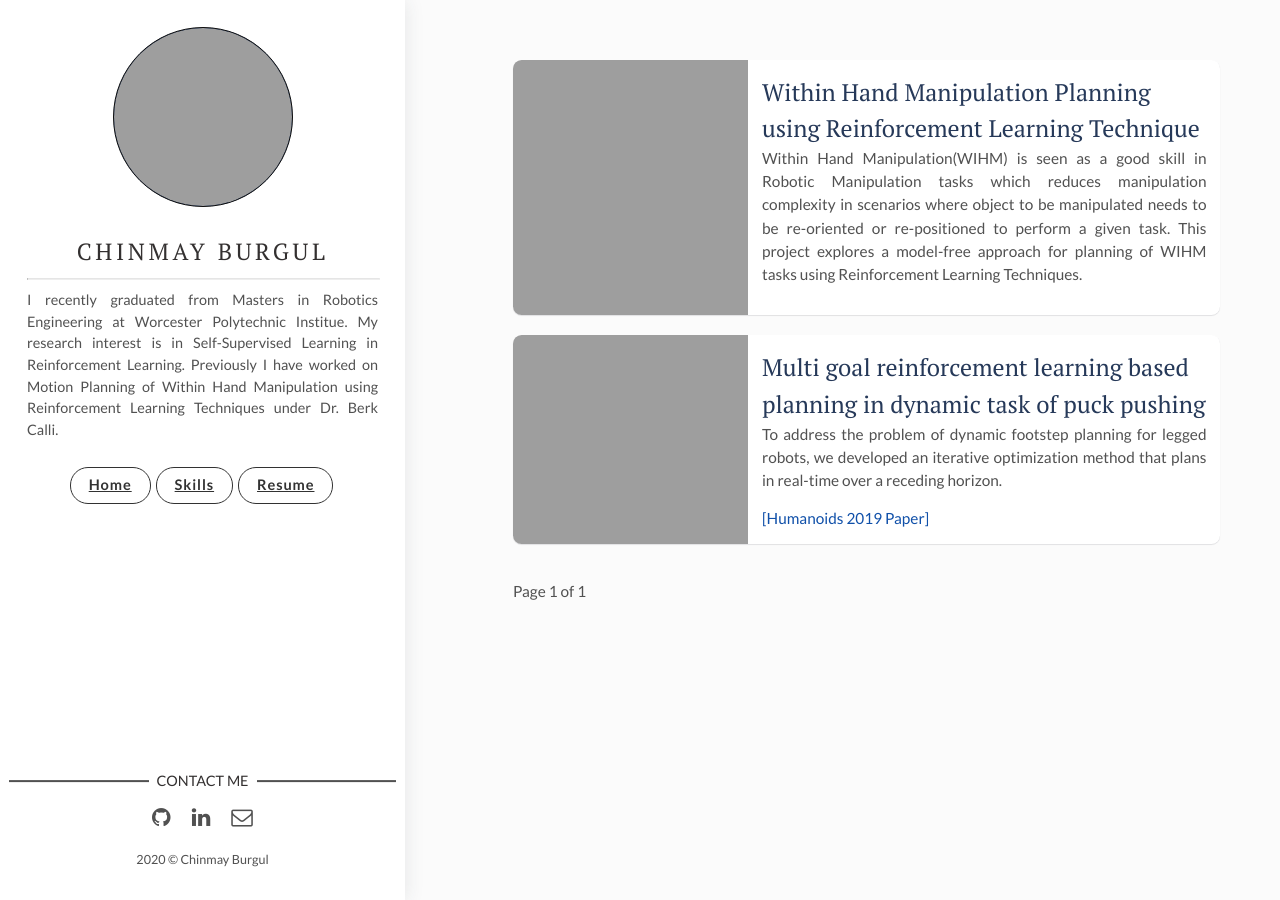
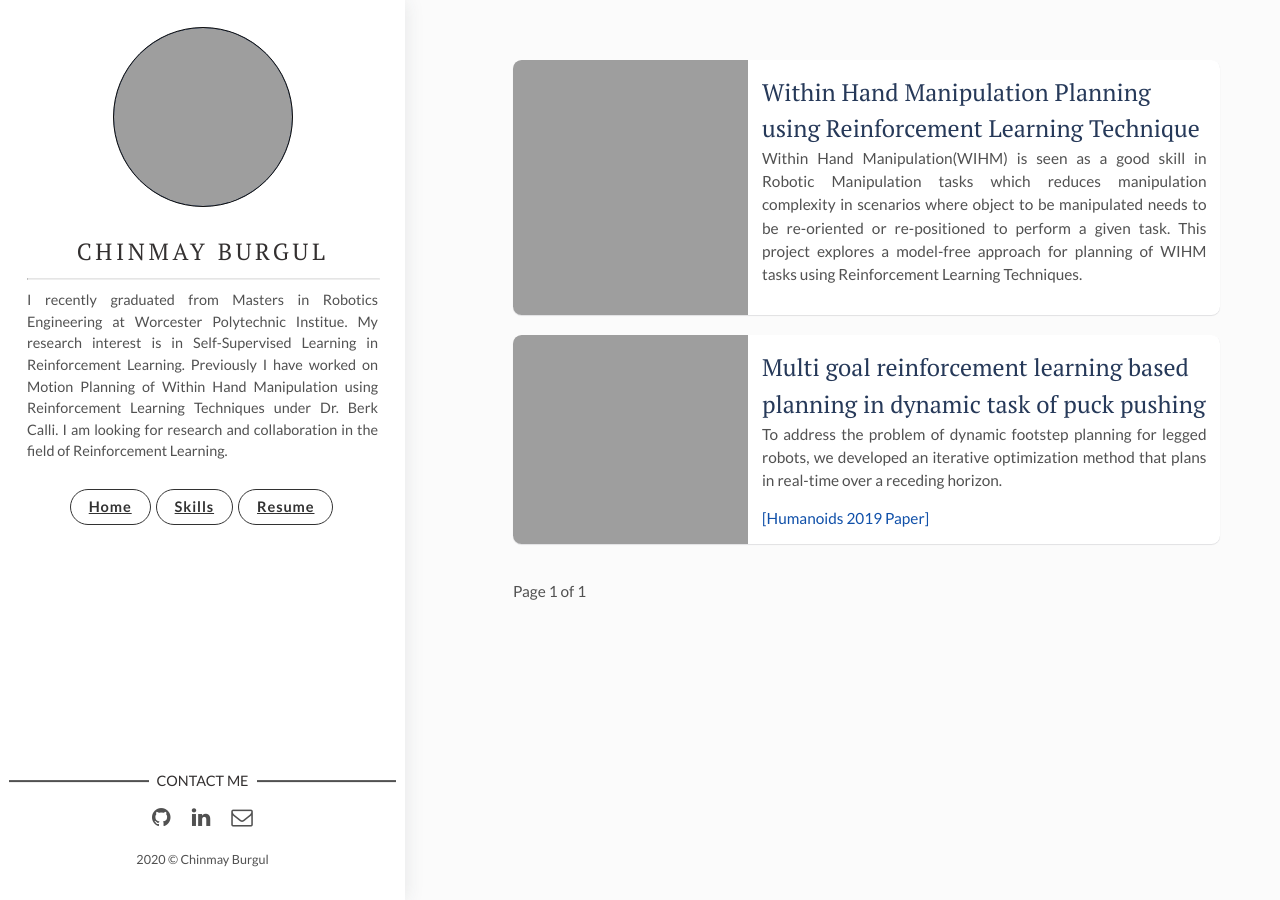
Before and after one commit to cmburgul/cmburgul.github.io, a Jekyll site: the page built from index.html, in a window 1280 px wide. Built offline with Jekyll 4.4.1, drawn with Linux system fonts in a browser that asks for light colours; the list of posts is cut into pages by our own code.

Commit message:
Update _config.yml

```diff
--- a/_config.yml
+++ b/_config.yml
@@ -1,6 +1,6 @@
 title: Chinmay's Website
 description: > # this means to ignore newlines until "baseurl:"
-  Currently I am pursuing my Masters in Robotics Engineering at Worcester Polytechnic Institue. My research area is in Motion Planning and Control. Currently I am working on Motion Planning of Within Hand Manipulation using Reinforcement Learning Techniques under Dr. Berk Calli.
+  I recently graduated from Masters in Robotics Engineering at Worcester Polytechnic Institue. My research interest is in Self-Supervised Learning in Reinforcement Learning. Previously I have worked on Motion Planning of Within Hand Manipulation using Reinforcement Learning Techniques under Dr. Berk Calli. I am looking for research and collaboration in the field of Reinforcement Learning.
 baseurl: 'https://cmburgul.github.io/' # the subpath of your site, e.g. /blog
 url: "https://cmburgul.github.io/" # the base hostname & protocol for your site, e.g. http://example.com
 # site-twitter: #if your site has a twitter account, enter it here
@@ -8,7 +8,7 @@ url: "https://cmburgul.github.io/" # the base hostname & protocol for your site,
 # Author Settings
 author: Chinmay Burgul # add your name
 author-img: profile.jpg # add your photo
-about-author: I recently graduated from Masters in Robotics Engineering at Worcester Polytechnic Institue. My research interest is in Self-Supervised Learning in Reinforcement Learning. Previously I have worked on Motion Planning of Within Hand Manipulation using Reinforcement Learning Techniques under Dr. Berk Calli.
+about-author: I recently graduated from Masters in Robotics Engineering at Worcester Polytechnic Institue. My research interest is in Self-Supervised Learning in Reinforcement Learning. Previously I have worked on Motion Planning of Within Hand Manipulation using Reinforcement Learning Techniques under Dr. Berk Calli. I am looking for research and collaboration in the field of Reinforcement Learning.
 # social-twitter: # add your Twitter handle
 # social-facebook: # add your Facebook handle
 social-github: cmburgul # add your Github handle
```
